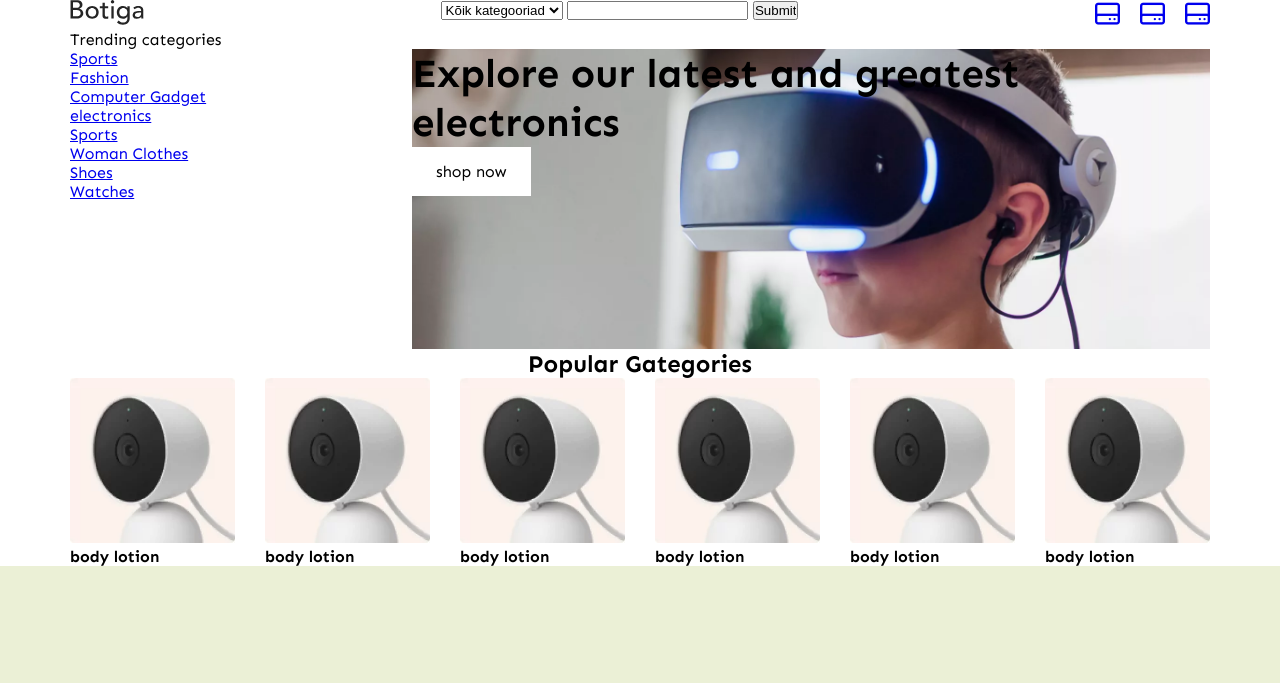
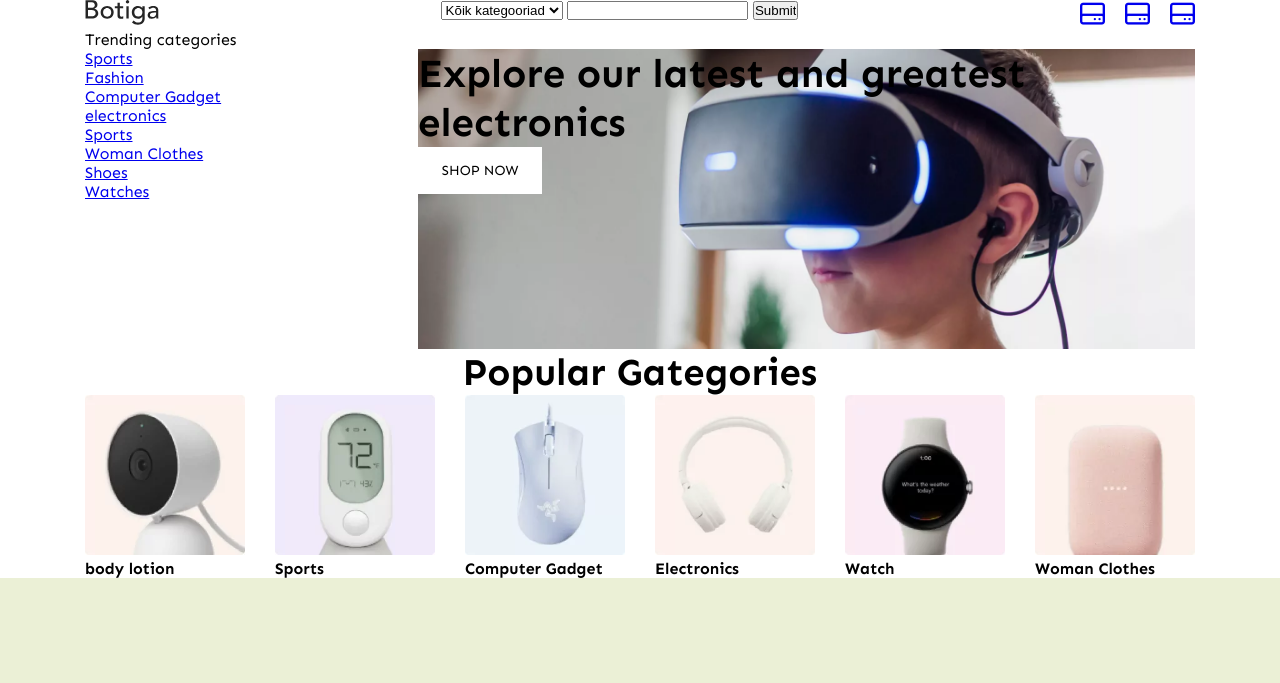
Before and after one commit to Miralekss/alemir, a plain HTML site: page index.html 1.html in a window 1280 px wide. Shown: the top 683 px of the page. Drawn offline with Linux system fonts and the light colour scheme.

Commit message:
new colums

```diff
--- a/index.html 1.html
+++ b/index.html 1.html
@@ -170,33 +170,33 @@
                     </h4>
                   </div>
                   <div class="colum">
-                    <img src="product-category-1.jpg.webp " alt="web cam">
+                    <img src="product-category-2.jpg.webp " alt="web cam">
                     <h4>
-                      body lotion
+                      Sports
                     </h4>
                   </div>
                   <div class="colum">
-                    <img src="product-category-1.jpg.webp " alt="web cam">
+                    <img src="product-category-3.jpg.webp " alt="web cam">
                     <h4>
-                      body lotion
+                      Computer Gadget
                     </h4>
                   </div>
                   <div class="colum">
-                    <img src="product-category-1.jpg.webp " alt="web cam">
+                    <img src="product-category-8.jpg.webp" alt="web cam">
                     <h4>
-                      body lotion
+                      Electronics
                     </h4>
                   </div>
                   <div class="colum">
-                    <img src="product-category-1.jpg.webp " alt="web cam">
+                    <img src="product-category-9.jpg.webp " alt="web cam">
                     <h4>
-                      body lotion
+                      Watch
                     </h4>
                   </div>
                   <div class="colum">
-                    <img src="product-category-1.jpg.webp " alt="web cam">
+                    <img src="product-category-10.jpg.webp " alt="web cam">
                     <h4>
-                      body lotion
+                      Woman Clothes
                     </h4>
                   </div>
                 </div>
@@ -213,14 +213,17 @@
 
                       <div class="row row--grid row--threecolums">
                         <div class="colum">
+                          <img src="product-darken-dress-420x420.jpg.webp" alt="">
                           <a class="thumbnail" href="#">
                             Skeleton Hand Clothes
                           </a>
                         </div>
                         <div class="colum">
+                          <img src="product-summer-cloth-2-420x420.jpg.webp" alt="">
                           <a class="thumbnail" href="#">Summer Cloth</a>
                         </div>
                         <div class="colum">
+                          <img src="product-sound-box-420x420.jpg.webp" alt="">
                           <a class="thumbnail" href="# ">Amazon Alexa</a>
                         </div>
                       </div>
--- a/styles.css
+++ b/styles.css
@@ -1,7 +1,19 @@
 * {
-
+  box-sizing: border-box;
   margin: 0;
   padding: 0;
+
+}
+html{
+  font-size: 62.5%;
+
+}
+body {
+  font-family: "Sen", sans-serif;
+  font-size: 1.6rem;
+}
+h2 {
+  font-size: 3.8rem;
 }
 .sectionheding {
   text-align: center;
@@ -20,9 +32,7 @@
   padding-right: 15px;
 }
 
-body {
-  font-family: "Sen", sans-serif;
-}
+
 
 img {
   max-width: 100%;
@@ -83,10 +93,12 @@
   background: white;
 }
 .button {
+  text-transform: uppercase;
+  font-size: 1.4rem;
   display: inline-block;
   padding: 15px;
-  padding-right: 24px;
-  padding-left: 24px;
+  padding-right: 1.72em;
+  padding-left: 1.7em;
 }
 #Tere {
   color: blueviolet;
```
Also changed, not shown: product-sound-box-420x420.jpg.webp (added), product-summer-cloth-2-420x420.jpg.webp (added).
